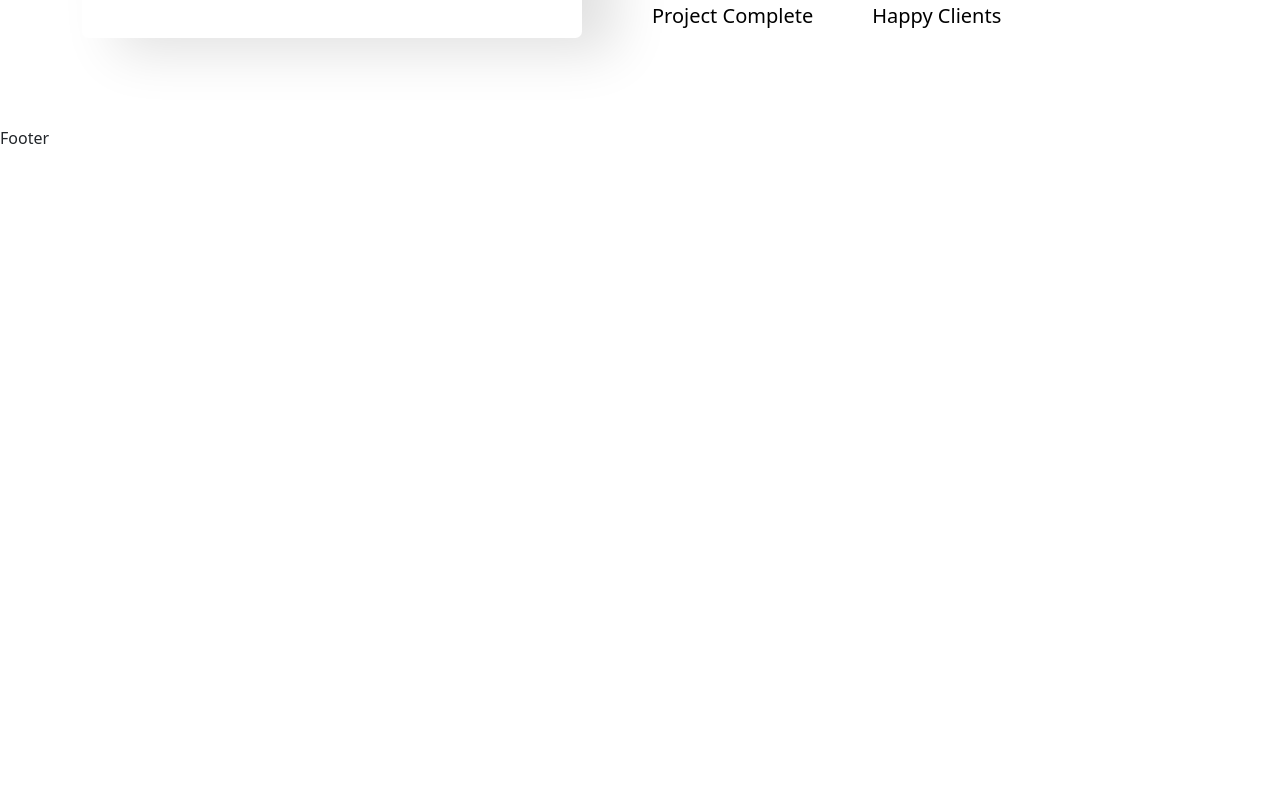
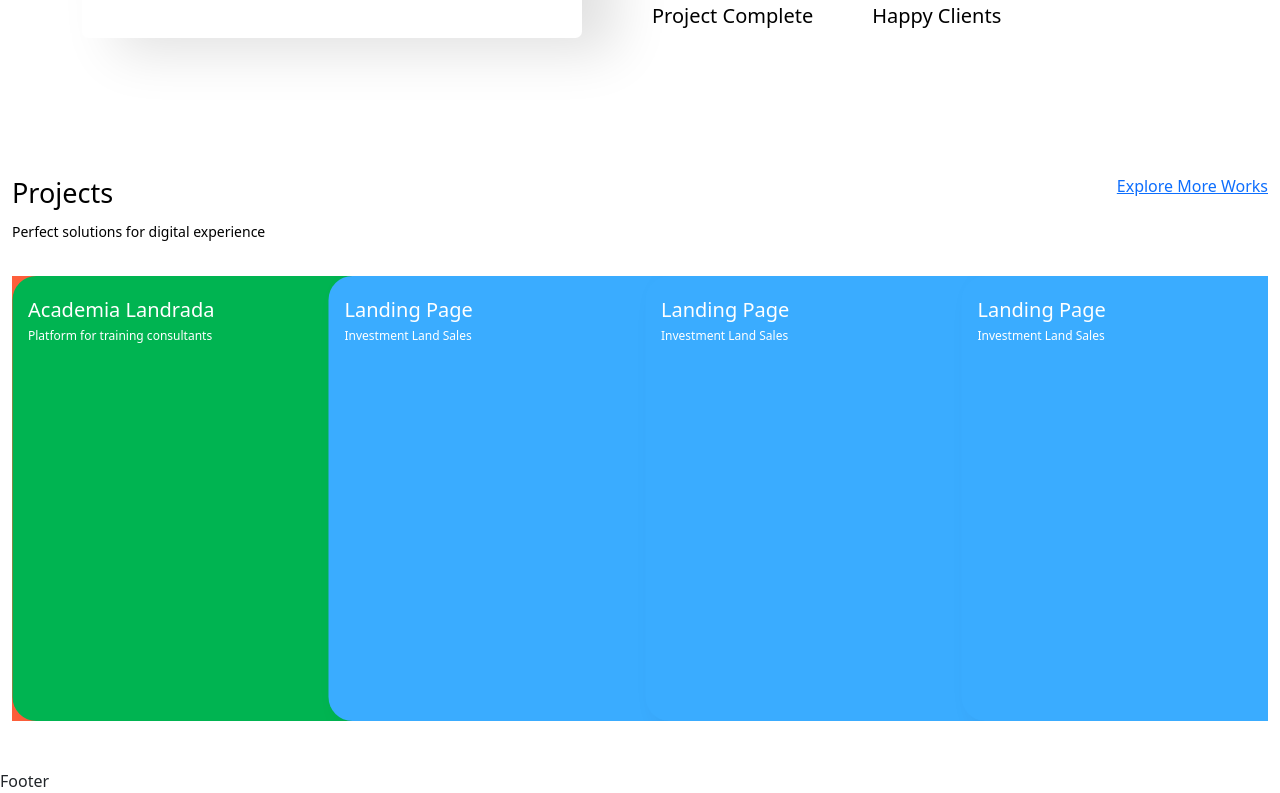
Before and after one commit to jonatanare/landing-portfolio-bootstrap, a Next.js app: page / in a window 1280 px wide. Shown: the part 1216-2009 px from the top of the page. Before the commit the page ends 1366 px from the top, so only its background shows below. Built offline with nearby package versions, Linux system fonts and the light colour scheme.

Commit message:
add swiper for projects

```diff
--- /dev/null
+++ b/components/Home/Projects.js
@@ -0,0 +1,114 @@
+import React from 'react'
+// Import Swiper React components
+import { Swiper, SwiperSlide } from 'swiper/react';
+
+// Import Swiper styles
+import 'swiper/css';
+import 'swiper/css/navigation';
+
+import { Autoplay, Navigation } from 'swiper/modules';
+
+import Link from 'next/link';
+
+const projects = [
+    {
+        id: 1,
+        title: 'MoveBike',
+        subtitle: 'Motorcycle rental platform',
+        imageCover: '/assets/home/projects/img-movebike.png',
+        color: '#FE5F3B'
+    },
+    {
+        id: 1,
+        title: 'Academia Landrada',
+        subtitle: 'Platform for training consultants',
+        imageCover: '',
+        color: '#00B451'
+    },
+    {
+        id: 1,
+        title: 'Landing Page',
+        subtitle: 'Investment Land Sales',
+        imageCover: '',
+        color: '#3AACFF'
+    },
+    {
+        id: 1,
+        title: 'Landing Page',
+        subtitle: 'Investment Land Sales',
+        imageCover: '',
+        color: '#3AACFF'
+    },
+    {
+        id: 1,
+        title: 'Landing Page',
+        subtitle: 'Investment Land Sales',
+        imageCover: '',
+        color: '#3AACFF'
+    },
+    {
+        id: 1,
+        title: 'Landing Page',
+        subtitle: 'Investment Land Sales',
+        imageCover: '',
+        color: '#3AACFF'
+    }
+]
+
+export default function Projects() {
+  return (
+    <section className='container-fluid projects'>
+        <div className="row">
+            <div className="col-12 d-flex justify-content-between">
+                <div>
+                    <h2 className='projects__title'>Projects</h2>
+                    <p className='projects__subtitle'>Perfect solutions for digital experience</p>
+                </div>
+                <Link href={'#'} className='projects__explore d-none d-md-block'>
+                    Explore More Works
+                </Link>
+
+            </div>
+            <div className="col-12">
+                <Swiper
+                    spaceBetween={10}
+                    slidesPerView={1.2}
+                    autoplay={{
+                        delay: 2500,
+                        disableOnInteraction: false,
+                    }}
+                    loop
+                    modules={[Autoplay, Navigation]}
+                    breakpoints={{
+                        768: {
+                            slidesPerView: 3,
+                            spaceBetween: 20
+                        },
+                        1024: {
+                            slidesPerView: 4
+                        }
+                    }}
+                    className='projects__swiper'
+                    >
+                        {
+                            projects.map((projects) => (
+                                <SwiperSlide key={projects.id}>
+                                    <section className='projects__item' style={{backgroundColor: projects.color}}>
+                                        <h3 className='projects__item-title'>{projects.title}</h3>
+                                        <p className='projects__item-subtitle'>{projects.subtitle}</p>
+                                        {
+                                            projects.imageCover ? (
+                                                <img src={projects.imageCover} alt={`Image ${projects.title}`} className='projects__item-img' />
+
+                                            ): ''
+                                        }
+                                    </section>
+                                </SwiperSlide>
+                            ))
+                        }
+                </Swiper>
+            </div>
+        </div>
+    </section>
+  )
+}
--- a/pages/index.js
+++ b/pages/index.js
@@ -1,6 +1,7 @@
 import Services from '@/components/Home/Services'
 import Hero from '@/components/Home/Hero'
 import Layout from '@/components/Layout'
+import Projects from '@/components/Home/Projects'
 
 export default function Home () {
   return (
@@ -8,6 +9,7 @@ export default function Home () {
       <main>
         <Hero />
         <Services />
+        <Projects />
       </main>
     </Layout>
   )
--- a/styles/app.scss
+++ b/styles/app.scss
@@ -11,3 +11,4 @@
 // Pages
 @import './pages/home/hero';
 @import './pages/home/services';
+@import './pages/home/projects';
--- /dev/null
+++ b/styles/pages/home/_projects.scss
@@ -0,0 +1,68 @@
+.projects {
+    padding-top: 48px;
+    padding-bottom: 48px;
+
+    &__title {
+        color: #000;
+        font-size: 27px;
+        font-style: normal;
+        font-weight: 500;
+        line-height: normal;
+    }
+
+    &__subtitle {
+        color: #000;
+        font-size: 14px;
+        font-style: normal;
+        font-weight: 400;
+        line-height: 25px; /* 178.571% */
+        margin-bottom: 32px;
+    }
+
+    &__swiper {
+        .swiper-button-prev,
+        .swiper-button-next {
+            display: none;
+
+            @include responsive($md) {
+                display: block;
+            }
+        }
+    }
+
+    &__item {
+        width: 240px;
+        height: 240px;
+        padding: 20px 16px;
+        border-radius: 24px;
+        box-shadow: 18.337px 7.551px 29.124px 0px rgba(0, 0, 0, 0.12);
+
+        @include responsive($lg) {
+            width: 445px;
+            height: 445px;
+        }
+
+        &-title {
+            color: #FFF;
+            font-size: 20px;
+            font-style: normal;
+            font-weight: 500;
+            line-height: normal;
+            margin-bottom: 4px;
+        }
+
+        &-subtitle {
+            color: #FFF;
+            font-size: 12px;
+            font-style: normal;
+            font-weight: 400;
+            line-height: normal;
+            margin-bottom: 8px;
+        }
+
+        &-img {
+            width: 200px;
+            height: 170px;
+        }
+    }
+}
```
Also changed, not shown: public/assets/home/projects/img-movebike.png (added).
